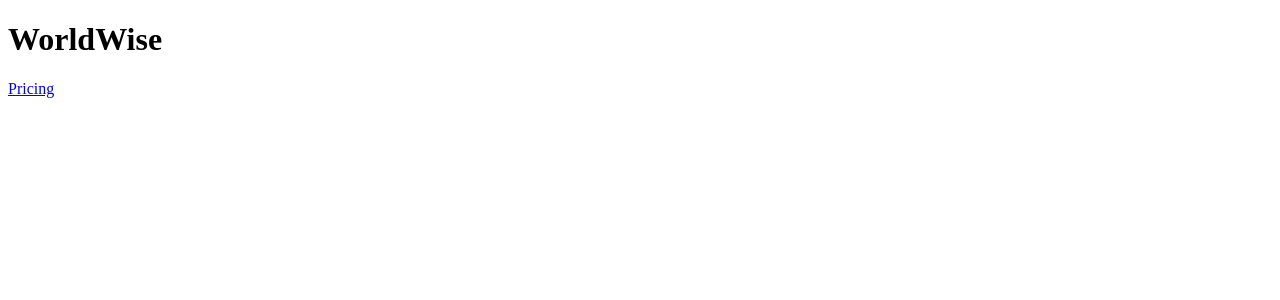
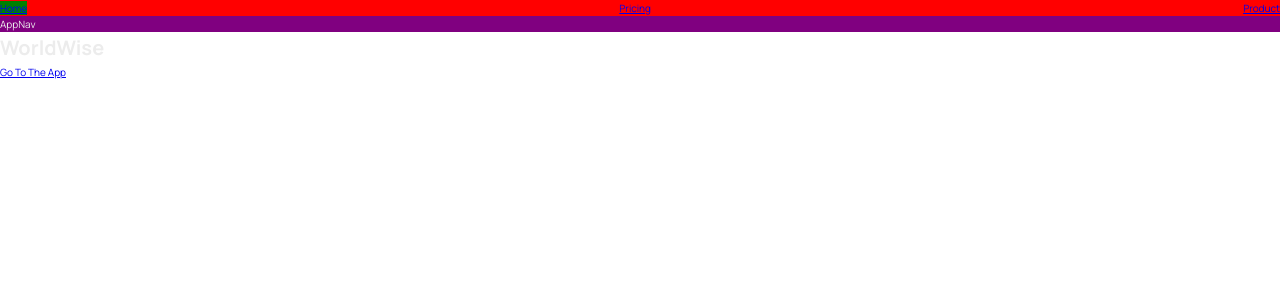
Before and after one commit to ankitsrivastava0103/WorldWise, a React (Vite) app: page / in a window 1280 px wide. Shown: the top 300 px of the page. Built offline with nearby package versions, Linux system fonts and the light colour scheme.

Commit message:
Using CSS Module

```diff
--- a/src/App.jsx
+++ b/src/App.jsx
@@ -3,6 +3,7 @@ import Product from "./pages/Product";
 import Pricing from "./pages/Pricing";
 import HomePage from "./pages/HomePage";
 import PageNotFound from "./pages/PageNotFound";
+import AppLayout from "./pages/AppLayout";
 
 const App = () => {
   return (
@@ -11,6 +12,7 @@ const App = () => {
         <Route path="/" element={<HomePage />} />
         <Route path="product" element={<Product />} />
         <Route path="pricing" element={<Pricing />} />
+        <Route path="app" element={<AppLayout />} />
         <Route path="*" element={<PageNotFound />} />
       </Routes>
     </BrowserRouter>
--- /dev/null
+++ b/src/components/AppNav.jsx
@@ -0,0 +1,6 @@
+import styles from "./AppNav.module.css";
+const AppNav = () => {
+  return <nav className={styles.nav}>AppNav</nav>;
+};
+
+export default AppNav;
--- /dev/null
+++ b/src/components/AppNav.module.css
@@ -0,0 +1,3 @@
+.nav {
+  background-color: purple;
+}
--- /dev/null
+++ b/src/components/PageNav.jsx
@@ -0,0 +1,22 @@
+import { NavLink } from "react-router-dom";
+import styles from "./PageNav.module.css";
+
+const PageNav = () => {
+  return (
+    <nav className={styles.nav}>
+      <ul>
+        <li>
+          <NavLink to="/">Home</NavLink>
+        </li>
+        <li>
+          <NavLink to="/pricing">Pricing</NavLink>
+        </li>
+        <li>
+          <NavLink to="/product">Product</NavLink>
+        </li>
+      </ul>
+    </nav>
+  );
+};
+
+export default PageNav;
--- /dev/null
+++ b/src/components/PageNav.module.css
@@ -0,0 +1,13 @@
+.nav {
+  background-color: red;
+}
+
+.nav ul {
+  list-style: none;
+  display: flex;
+  justify-content: space-between;
+}
+
+.nav :global(.active) {
+  background-color: green;
+}
--- /dev/null
+++ b/src/index.css
@@ -0,0 +1,78 @@
+/* Taken from getting started guide at: https://leafletjs.com/examples/quick-start/ */
+@import "https://unpkg.com/leaflet@1.7.1/dist/leaflet.css";
+@import "https://fonts.googleapis.com/css2?family=Manrope:wght@400;600;700;800&display=swap";
+
+/* These CSS variables are global, so they are available in all CSS modules */
+:root {
+  --color-brand--1: #ffb545;
+  --color-brand--2: #00c46a;
+
+  --color-dark--0: #242a2e;
+  --color-dark--1: #2d3439;
+  --color-dark--2: #42484d;
+  --color-light--1: #aaa;
+  --color-light--2: #ececec;
+  --color-light--3: #d6dee0;
+}
+
+* {
+  margin: 0;
+  padding: 0;
+  box-sizing: inherit;
+}
+
+html {
+  font-size: 62.5%;
+  box-sizing: border-box;
+}
+
+body {
+  font-family: "Manrope", sans-serif;
+  color: var(--color-light--2);
+  font-weight: 400;
+  line-height: 1.6;
+}
+
+label {
+  font-size: 1.6rem;
+  font-weight: 600;
+}
+
+input,
+textarea {
+  width: 100%;
+  padding: 0.8rem 1.2rem;
+  font-family: inherit;
+  font-size: 1.6rem;
+  border: none;
+  border-radius: 5px;
+  background-color: var(--color-light--3);
+  transition: all 0.2s;
+}
+
+input:focus {
+  outline: none;
+  background-color: #fff;
+}
+
+.cta:link,
+.cta:visited {
+  display: inline-block;
+  background-color: var(--color-brand--2);
+  color: var(--color-dark--1);
+  text-transform: uppercase;
+  text-decoration: none;
+  font-size: 1.6rem;
+  font-weight: 600;
+  padding: 1rem 3rem;
+  border-radius: 5px;
+}
+
+/*
+"importCSSModule": {
+    "prefix": "csm",
+    "scope": "javascript,typescript,javascriptreact",
+    "body": ["import styles from './${TM_FILENAME_BASE}.module.css'"],
+    "description": "Import CSS Module as `styles`"
+  },
+*/
--- a/src/main.jsx
+++ b/src/main.jsx
@@ -1,6 +1,7 @@
 import React from "react";
 import ReactDOM from "react-dom/client";
 import App from "./App";
+import "./index.css";
 
 ReactDOM.createRoot(document.getElementById("root")).render(
   <React.StrictMode>
--- /dev/null
+++ b/src/pages/AppLayout.jsx
@@ -0,0 +1,12 @@
+import AppNav from "../components/AppNav";
+
+const AppLayout = () => {
+  return (
+    <div>
+      <AppNav />
+      <p>Apppppppppp</p>
+    </div>
+  );
+};
+
+export default AppLayout;
--- a/src/pages/HomePage.jsx
+++ b/src/pages/HomePage.jsx
@@ -1,10 +1,14 @@
 import { Link } from "react-router-dom";
+import PageNav from "../components/PageNav";
+import AppNav from "../components/AppNav";
 
 const HomePage = () => {
   return (
     <div>
+      <PageNav />
+      <AppNav />
       <h1>WorldWise</h1>
-      <Link to="/pricing">Pricing</Link>
+      <Link to="/app">Go To The App</Link>
     </div>
   );
 };
--- a/src/pages/PageNotFound.jsx
+++ b/src/pages/PageNotFound.jsx
@@ -1,5 +1,12 @@
+import PageNav from "../components/PageNav";
+
 const PageNotFound = () => {
-  return <div>PageNotFound</div>;
+  return (
+    <div>
+      <PageNav />
+      Page Not Found :(
+    </div>
+  );
 };
 
 export default PageNotFound;
--- a/src/pages/Pricing.jsx
+++ b/src/pages/Pricing.jsx
@@ -1,5 +1,12 @@
+import PageNav from "../components/PageNav";
+
 export const Pricing = () => {
-  return <div>Pricing</div>;
+  return (
+    <div>
+      <PageNav />
+      <h1>Pricing</h1>
+    </div>
+  );
 };
 
 export default Pricing;
--- a/src/pages/Product.jsx
+++ b/src/pages/Product.jsx
@@ -1,5 +1,12 @@
+import PageNav from "../components/PageNav";
+
 const Product = () => {
-  return <div>Product</div>;
+  return (
+    <div>
+      <PageNav />
+      <h1>Product</h1>
+    </div>
+  );
 };
 
 export default Product;
```
